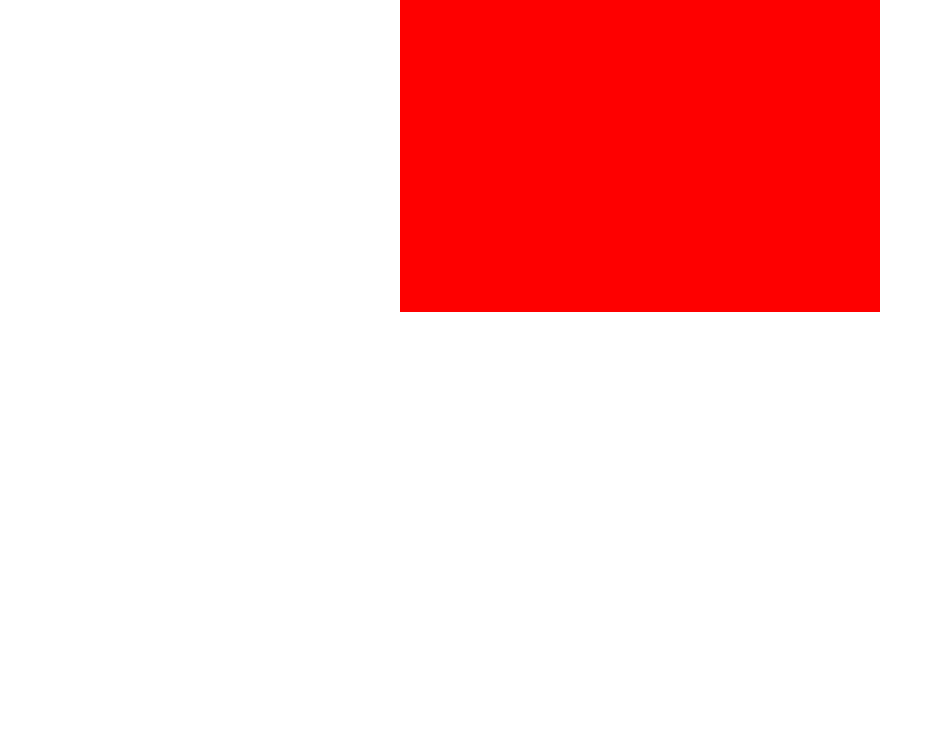
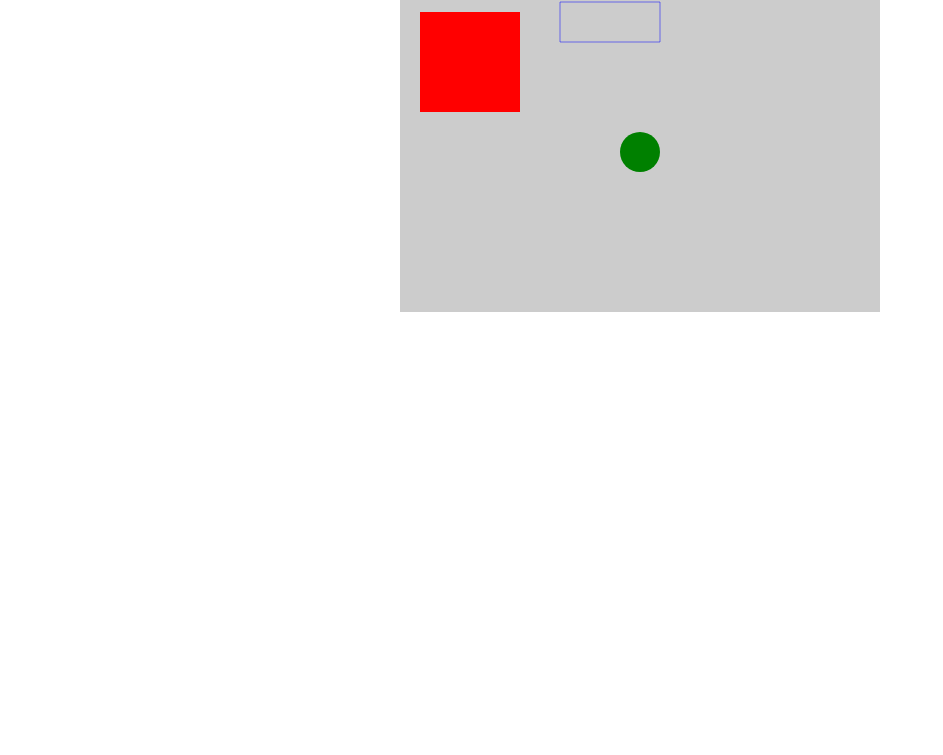
Before and after one commit to LuizPulino/breakout, a plain HTML site: page index.html in a window 1280 px wide. Shown: the part 45-800 px from the top of the page, without its empty margins (0-943 px from the left). Drawn offline with Linux system fonts and the light colour scheme.

Commit message:
lesson 1

```diff
--- a/index.html
+++ b/index.html
@@ -5,7 +5,7 @@
     <title>Gamedev Canvas Workshop</title>
     <style>
     	* { padding: 0; margin: 0; }
-    	canvas { background: #f00; display: block; margin: 0 auto; }
+    	canvas { background: #ccc; display: block; margin: 0 auto; }
     </style>
 </head>
 <body>
@@ -13,7 +13,27 @@
 <canvas id="myCanvas" width="480" height="320"></canvas>
 
 <script>
-	// JavaScript code goes here
+	var canvas = document.getElementById("myCanvas");
+var ctx = canvas.getContext("2d");
+    ctx.beginPath();
+    ctx.rect(20, 20, 100, 100);
+    ctx.fillStyle = "#F00";
+    ctx.fill();
+    ctx.closePath();
+
+    ctx.beginPath();
+    ctx.arc(240, 160, 20, 0, Math.PI*2, false);
+    ctx.fillStyle = "green";
+    ctx.fill();
+    ctx.closePath();
+
+
+    ctx.beginPath();
+    ctx.rect(160, 10, 100, 40);
+    ctx.strokeStyle = "rgba(0, 0, 255, 0.5)";
+    ctx.stroke();
+    ctx.closePath();
+
 </script>
 
 </body>
```
